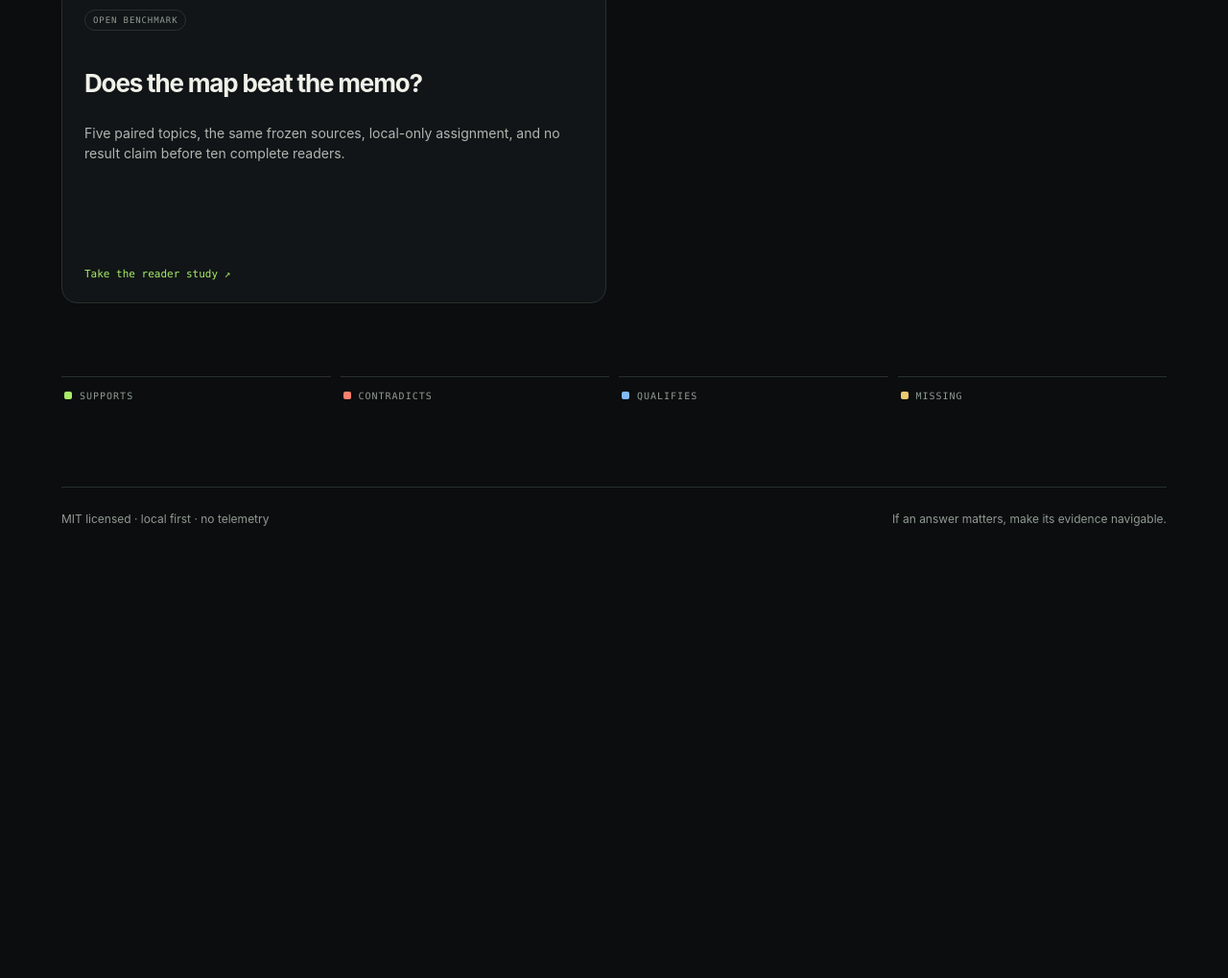
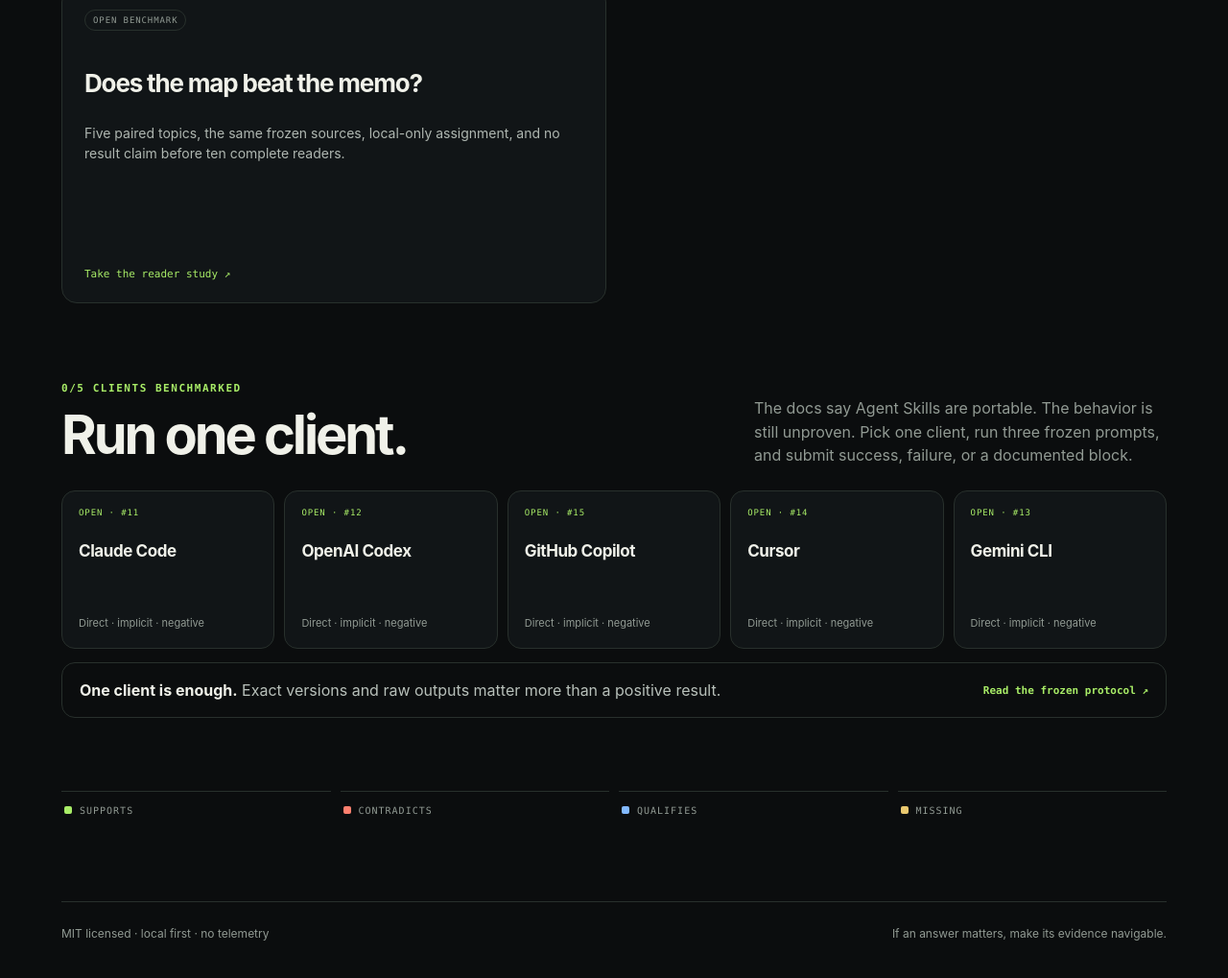
Before and after one commit to alsoleg89/doubt, a website: page site/index.html in a window 1280 px wide. Shown: the part 1633-2652 px from the top of the page at 96% size. Before the commit the page ends 2271 px from the top, so only its background shows below. Drawn offline with Linux system fonts and the light colour scheme.

Commit message:
feat: add five-client contribution queue

```diff
--- a/site/index.html
+++ b/site/index.html
@@ -62,11 +62,21 @@
     .relation:nth-child(2) b { background:var(--red); }
     .relation:nth-child(3) b { background:var(--blue); }
     .relation:nth-child(4) b { background:var(--yellow); }
+    .client-grid { display:grid; grid-template-columns:repeat(5,minmax(0,1fr)); gap:10px; }
+    .client { min-height:165px; border:1px solid var(--line); border-radius:14px; padding:17px; background:var(--panel); text-decoration:none; display:flex; flex-direction:column; transition:transform .18s,border-color .18s; }
+    .client:hover { transform:translateY(-3px); border-color:var(--green); }
+    .client-status { color:var(--green); font:9px ui-monospace,SFMono-Regular,Menlo,monospace; text-transform:uppercase; letter-spacing:.1em; }
+    .client strong { margin:26px 0 8px; font-size:17px; line-height:1.1; letter-spacing:-.025em; }
+    .client span:last-child { margin-top:auto; color:var(--muted); font-size:11px; line-height:1.45; }
+    .contribution-cta { margin-top:14px; border:1px solid var(--line); border-radius:14px; padding:18px; display:flex; justify-content:space-between; align-items:center; gap:20px; color:#b8c0ba; }
+    .contribution-cta strong { color:var(--ink); }
+    .contribution-cta a { color:var(--green); text-decoration:none; font:700 11px ui-monospace,SFMono-Regular,Menlo,monospace; white-space:nowrap; }
     footer { margin-top:75px; border-top:1px solid var(--line); padding-top:25px; display:flex; justify-content:space-between; gap:20px; color:var(--muted); font-size:12px; }
     @media (max-width:850px) {
       header { grid-template-columns:1fr; gap:35px; padding-top:65px; }
       .cards { grid-template-columns:1fr; }
       .card { min-height:270px; }
+      .client-grid { grid-template-columns:repeat(2,minmax(0,1fr)); }
       .section-head { align-items:start; flex-direction:column; }
     }
     @media (max-width:580px) {
@@ -74,6 +84,9 @@
       .metrics,.relations { grid-template-columns:repeat(2,1fr); }
       .metric:nth-child(2) { border-right:0; }
       .metric:nth-child(-n+2) { border-bottom:1px solid var(--line); }
+      .client-grid { grid-template-columns:1fr; }
+      .client { min-height:135px; }
+      .contribution-cta { align-items:flex-start; flex-direction:column; }
       footer { flex-direction:column; }
     }
     @media (prefers-reduced-motion:reduce) { * { transition:none !important; } }
@@ -86,6 +99,7 @@
       <div class="navlinks">
         <a href="./playground/">Playground</a>
         <a href="./benchmark/">Reader benchmark</a>
+        <a href="#contribute">Contribute</a>
         <a href="https://github.com/alsoleg89/doubt">GitHub ↗</a>
       </div>
     </nav>
@@ -150,6 +164,44 @@
         <span class="edge">Take the reader study ↗</span>
       </a>
     </section>
+    <div class="section-head" id="contribute">
+      <div>
+        <div class="eyebrow">0/5 clients benchmarked</div>
+        <h2>Run one client.</h2>
+      </div>
+      <div class="section-note">The docs say Agent Skills are portable. The behavior is still unproven. Pick one client, run three frozen prompts, and submit success, failure, or a documented block.</div>
+    </div>
+    <section class="client-grid" aria-label="Open Agent Skills portability benchmark issues">
+      <a class="client" href="https://github.com/alsoleg89/doubt/issues/11">
+        <span class="client-status">Open · #11</span>
+        <strong>Claude Code</strong>
+        <span>Direct · implicit · negative</span>
+      </a>
+      <a class="client" href="https://github.com/alsoleg89/doubt/issues/12">
+        <span class="client-status">Open · #12</span>
+        <strong>OpenAI Codex</strong>
+        <span>Direct · implicit · negative</span>
+      </a>
+      <a class="client" href="https://github.com/alsoleg89/doubt/issues/15">
+        <span class="client-status">Open · #15</span>
+        <strong>GitHub Copilot</strong>
+        <span>Direct · implicit · negative</span>
+      </a>
+      <a class="client" href="https://github.com/alsoleg89/doubt/issues/14">
+        <span class="client-status">Open · #14</span>
+        <strong>Cursor</strong>
+        <span>Direct · implicit · negative</span>
+      </a>
+      <a class="client" href="https://github.com/alsoleg89/doubt/issues/13">
+        <span class="client-status">Open · #13</span>
+        <strong>Gemini CLI</strong>
+        <span>Direct · implicit · negative</span>
+      </a>
+    </section>
+    <div class="contribution-cta">
+      <span><strong>One client is enough.</strong> Exact versions and raw outputs matter more than a positive result.</span>
+      <a href="https://github.com/alsoleg89/doubt/issues/9">Read the frozen protocol ↗</a>
+    </div>
     <section class="relations" aria-label="Reasoning edge types">
       <div class="relation"><b></b>supports</div>
       <div class="relation"><b></b>contradicts</div>
```
Also changed, not shown: CONTRIBUTING.md (+7 -1 lines), test/playground.test.js (+6 -0 lines), CHANGELOG.md, README.md.
